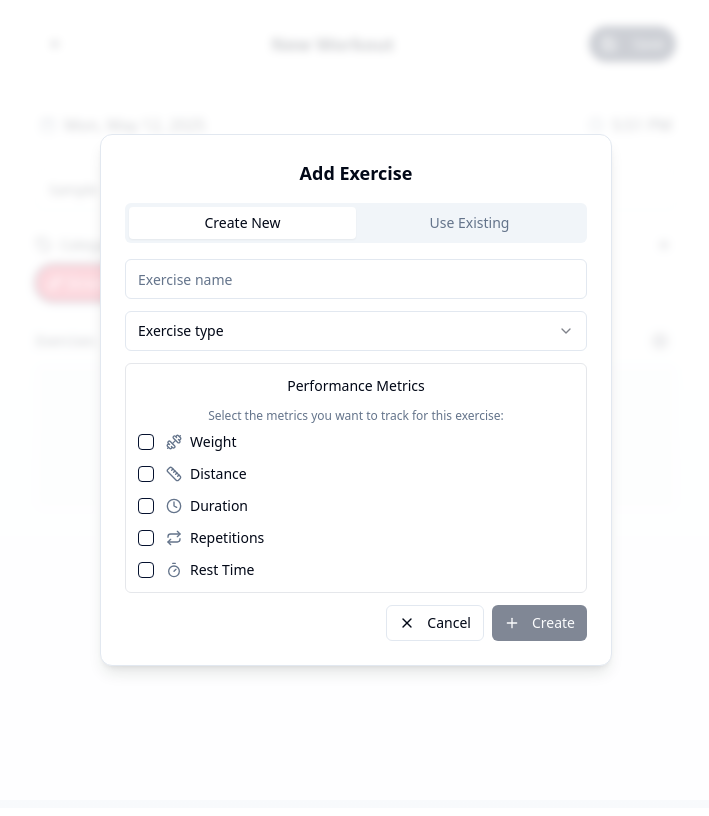
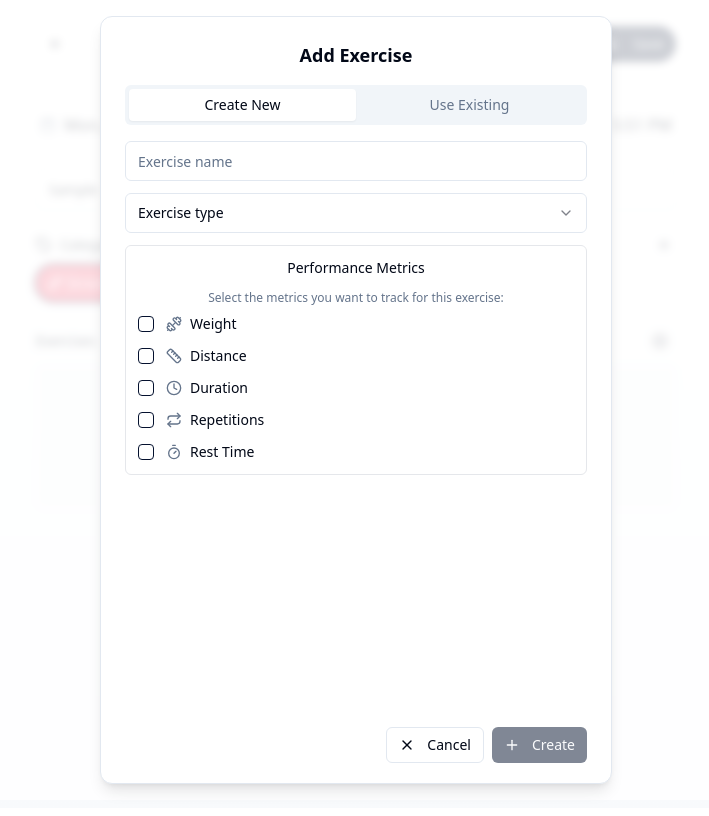
Before and after one commit to nsam747/workout-carousel-hub, a React (Vite) app: page /add-workout in a window 1280 px wide. Both pictures are taken after typing "Sample" into the empty fields and a click on the button "Add Exercise". Shown: the whole page, without its empty margins (284-993 px from the left). Built offline with nearby package versions, Linux system fonts and the light colour scheme.

Commit message:
Cleaning up the exercise selection / creation modal

```diff
--- a/src/components/AddExerciseForm.tsx
+++ b/src/components/AddExerciseForm.tsx
@@ -20,6 +20,7 @@ import { Label } from "@/components/ui/label";
 interface AddExerciseFormProps {
   onAddExercise: (exercise: Exercise) => void;
   onCancel: () => void;
+  title: string;
 }
 
 // Helper function to get the appropriate icon for a metric type
@@ -47,7 +48,8 @@ const formatMetricName = (type: string) => {
 
 const AddExerciseForm: React.FC<AddExerciseFormProps> = ({
   onAddExercise,
-  onCancel
+  onCancel,
+  title
 }) => {
   const [activeTab, setActiveTab] = useState("create");
 
@@ -179,14 +181,18 @@ const AddExerciseForm: React.FC<AddExerciseFormProps> = ({
   };
 
   return (
-    <div className="space-y-4">
-      <Tabs value={activeTab} onValueChange={setActiveTab} className="w-full">
+    <div className="fixed inset-0 bg-background/80 backdrop-blur-sm z-50 flex items-end sm:items-center justify-center p-4">
+      <div className="bg-card rounded-t-xl sm:rounded-xl border border-border shadow-lg h-full w-full max-w-lg overflow-auto animate-in fade-in slide-in-from-bottom-5">
+        <div className="p-6 h-full">
+          <h2 className="text-lg font-semibold mb-4">{title}</h2>
+          <div className="space-y-4 h-[calc(100%-2.5rem)]">
+            <Tabs value={activeTab} onValueChange={setActiveTab} className="w-full h-full">
               <TabsList className="grid grid-cols-2 mb-4">
                 <TabsTrigger value="create">Create New</TabsTrigger>
                 <TabsTrigger value="existing">Use Existing</TabsTrigger>
               </TabsList>
 
-        <TabsContent value="create" className="space-y-3">
+              <TabsContent value="create" className={GetTabClassName("create", activeTab)}>
                 <Input
                   value={name}
                   onChange={(e) => setName(e.target.value)}
@@ -273,7 +279,7 @@ const AddExerciseForm: React.FC<AddExerciseFormProps> = ({
                     ))}
                   </div>
                 </div>
-
+                <div className="flex-grow flex flex-col justify-end">
                   <div className="flex justify-end gap-2">
                   <Button variant="outline" size="sm" onClick={onCancel}>
                     <X className="h-4 w-4 mr-1" />
@@ -284,9 +290,11 @@ const AddExerciseForm: React.FC<AddExerciseFormProps> = ({
                     Create
                   </Button>
                 </div>
+                </div>
+
               </TabsContent>
 
-        <TabsContent value="existing" className="space-y-3">
+              <TabsContent value="existing" className={GetTabClassName("existing", activeTab)}>
                 <div className="relative">
                   <Search className="absolute left-2.5 top-2.5 h-4 w-4 text-muted-foreground" />
                   <Input
@@ -297,7 +305,7 @@ const AddExerciseForm: React.FC<AddExerciseFormProps> = ({
                   />
                 </div>
 
-          <div className="max-h-60 overflow-y-auto border rounded-md">
+                <div className="max-h-90 overflow-y-auto border rounded-md">
                   {filteredExercises.length > 0 ? (
                     <div className="divide-y">
                       {filteredExercises.map(exercise => (
@@ -337,6 +345,7 @@ const AddExerciseForm: React.FC<AddExerciseFormProps> = ({
                   )}
                 </div>
 
+                <div className="flex-grow flex flex-col justify-end">
                   <div className="flex justify-end gap-2">
                     <Button variant="outline" size="sm" onClick={onCancel}>
                       <X className="h-4 w-4 mr-1" />
@@ -351,10 +360,24 @@ const AddExerciseForm: React.FC<AddExerciseFormProps> = ({
                       Add Selected
                     </Button>
                   </div>
+                </div>
+
               </TabsContent>
             </Tabs>
+          </div>
+        </div>
+      </div>
     </div>
   );
 };
 
+type Tab = "create" | "existing";
+
+// Tabs dont dissapear correctly when a height is set, only set a height when visible
+const GetTabClassName = (tab: Tab, activeTab: string) => {
+  return `mt-0 space-y-3 flex flex-col ${
+      activeTab === tab ? "h-[calc(100%-3.5rem)]" : ""
+  }`
+}
+
 export default AddExerciseForm;
--- a/src/pages/AddWorkout.tsx
+++ b/src/pages/AddWorkout.tsx
@@ -231,19 +231,13 @@ const AddWorkout = () => {
         </div>
 
         {/* Add Exercise Form */}
-        {isAddingExercise && (
-          <div className="fixed inset-0 bg-background/80 backdrop-blur-sm z-50 flex items-end sm:items-center justify-center p-4">
-            <div className="bg-card rounded-t-xl sm:rounded-xl border border-border shadow-lg w-full max-w-lg max-h-[90vh] overflow-auto animate-in fade-in slide-in-from-bottom-5">
-              <div className="p-6">
-                <h2 className="text-lg font-semibold mb-4">Add Exercise</h2>
-                <AddExerciseForm
-                  onAddExercise={handleAddExercise}
-                  onCancel={() => setIsAddingExercise(false)}
-                />
-              </div>
-            </div>
-          </div>
-        )}
+        {isAddingExercise &&
+          <AddExerciseForm
+            onAddExercise={handleAddExercise}
+            onCancel={() => setIsAddingExercise(false)}
+            title="Add Exercise"
+          />
+        }
       </div>
     </div>
   );
--- a/src/pages/EditWorkout.tsx
+++ b/src/pages/EditWorkout.tsx
@@ -278,19 +278,13 @@ const EditWorkout = () => {
         </div>
 
         {/* Add Exercise Form */}
-        {isAddingExercise && (
-          <div className="fixed inset-0 bg-background/80 backdrop-blur-sm z-50 flex items-end sm:items-center justify-center p-4">
-            <div className="bg-card rounded-t-xl sm:rounded-xl border border-border shadow-lg w-full max-w-lg max-h-[90vh] overflow-auto animate-in fade-in slide-in-from-bottom-5">
-              <div className="p-6">
-                <h2 className="text-lg font-semibold mb-4">Add Exercise</h2>
-                <AddExerciseForm
-                  onAddExercise={handleAddExercise}
-                  onCancel={() => setIsAddingExercise(false)}
-                />
-              </div>
-            </div>
-          </div>
-        )}
+        {isAddingExercise &&
+          <AddExerciseForm
+            onAddExercise={handleAddExercise}
+            onCancel={() => setIsAddingExercise(false)}
+            title="Add Exercise"
+          />
+        }
       </div>
     </div>
   );
```
Lines whose indentation alone changed are shown as unchanged.
